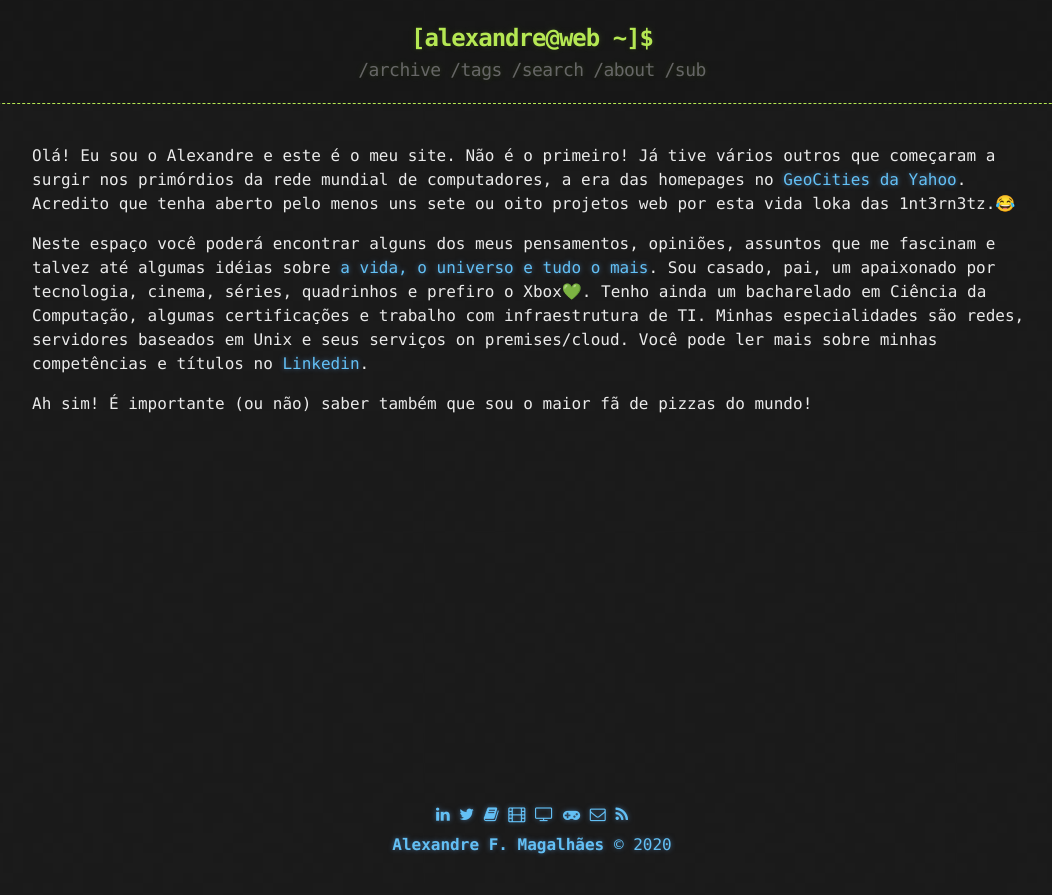
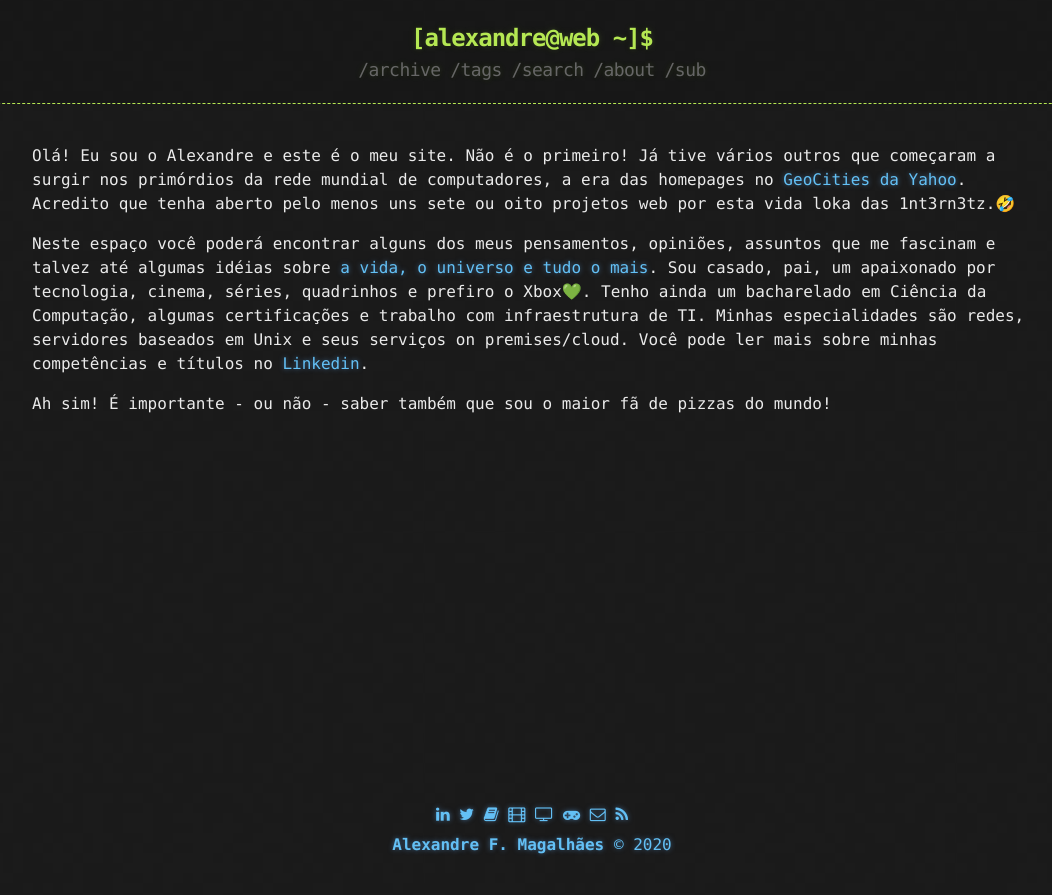
Before and after one commit to afmagalhaes/afmagalhaes.github.io, a Jekyll site: the page built from about.md, in a window 1280 px wide. Shown: the top 895 px of the page, without its empty margins (108-1160 px from the left). Built offline with Jekyll 4.4.1, drawn with Linux system fonts in a browser that asks for light colours.

```diff
--- a/about.md
+++ b/about.md
@@ -3,8 +3,8 @@ layout: page
 title: About
 ---
 
-Olá! Eu sou o Alexandre e este é o meu site. Não é o primeiro! Já tive vários outros que começaram a surgir nos primórdios da rede mundial de computadores, a era das homepages no [GeoCities da Yahoo](https://pt.wikipedia.org/wiki/Yahoo!_GeoCities){:target="_blank"}. Acredito que tenha aberto pelo menos uns sete ou oito projetos web por esta vida loka das 1nt3rn3tz.😂
+Olá! Eu sou o Alexandre e este é o meu site. Não é o primeiro! Já tive vários outros que começaram a surgir nos primórdios da rede mundial de computadores, a era das homepages no [GeoCities da Yahoo](https://pt.wikipedia.org/wiki/Yahoo!_GeoCities){:target="_blank"}. Acredito que tenha aberto pelo menos uns sete ou oito projetos web por esta vida loka das 1nt3rn3tz.🤣
 
 Neste espaço você poderá encontrar alguns dos meus pensamentos, opiniões, assuntos que me fascinam e talvez até algumas idéias sobre [a vida, o universo e tudo o mais](https://www.goodreads.com/book/show/10052680-o-guia-do-mochileiro-das-gal-xias){:target="_blank"}. Sou casado, pai, um apaixonado por tecnologia, cinema, séries, quadrinhos e prefiro o Xbox💚. Tenho ainda um bacharelado em Ciência da Computação, algumas certificações e trabalho com infraestrutura de TI. Minhas especialidades são redes, servidores baseados em Unix e seus serviços on premises/cloud. Você pode ler mais sobre minhas competências e títulos no [Linkedin](https://www.linkedin.com/in/alexandremagalhaes/){:target="_blank"}.
 
-Ah sim! É importante (ou não) saber também que sou o maior fã de pizzas do mundo!
+Ah sim! É importante - ou não - saber também que sou o maior fã de pizzas do mundo!
```
